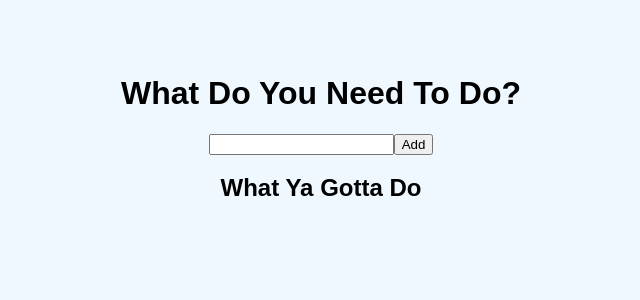
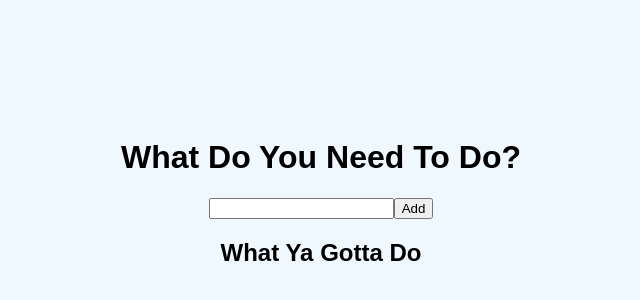
Before and after one commit to Craveburn/to-do-list, a React (Create React App) app: page / in a window 1280 px wide. Shown: the part 162-462 px from the top of the page, without its empty margins (319-959 px from the left). Built offline with nearby package versions, Linux system fonts and the light colour scheme.

Commit message:
fixed the issue with pushing content out from the center, with justify content

```diff
--- a/src/Home.css
+++ b/src/Home.css
@@ -1,22 +1,19 @@
 .container {
+    margin: 35vh;
     display: flex;
-    align-items: center;
-    justify-content: center;
+    justify-content: flex-start;
     flex-direction: column;
     width: 600px;
-    height: 600px;
 }
 
 .listBody {
     display: flex;
     align-items: center;
-    justify-content: center;
     flex-direction: column;
 }
 
-.listBody div {
+.renderedList {
     display: flex;
     align-items: center;
-    justify-content: center;
     flex-direction: column;
 }
--- a/src/Home.js
+++ b/src/Home.js
@@ -49,7 +49,7 @@ export default class Home extends Component {
                 </header>
                 <article className="listBody">
                     <h1>What Ya Gotta Do</h1>
-                    <div>
+                    <div className="renderedList">
                        {this.renderList()}
                     </div>
                 </article>
```
